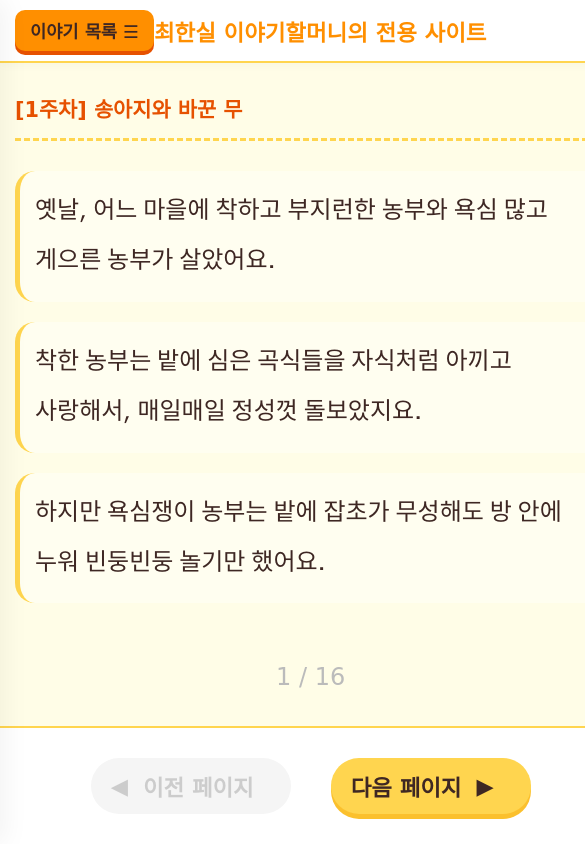
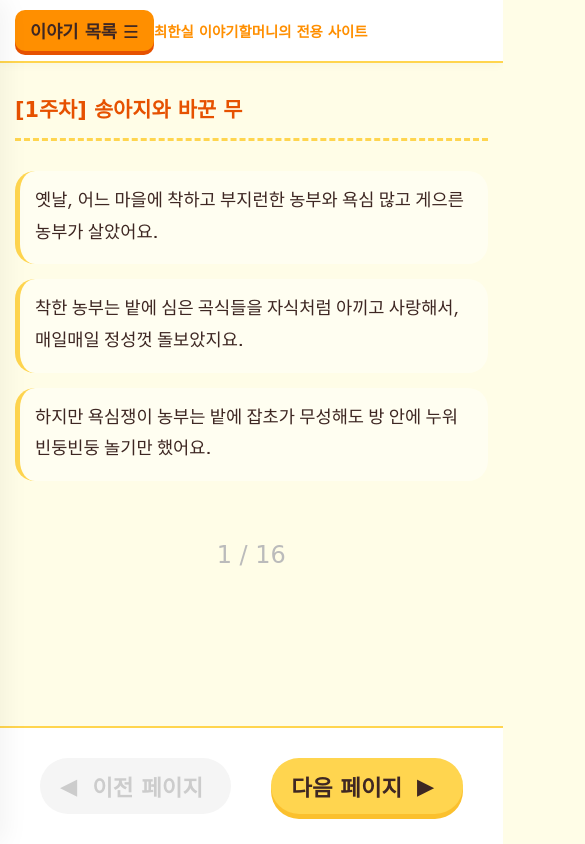
Before and after one commit to ddpvcbgv-cpu/mom, a plain HTML site: page reader.html in a window 390 px wide. Shown: the top 844 px of the page, 585 px wide, since content can reach past the window. Drawn offline with Linux system fonts and the light colour scheme; a web font is replaced by a local one.

Commit message:
UI: Adjust mobile story font size and reduce site title size

```diff
--- a/styles.css
+++ b/styles.css
@@ -173,8 +173,8 @@
 
 .site-title {
   font-family: var(--font-title);
-  font-size: 1.6rem;
-  /* Reduced from 2.2rem */
+  font-size: 1.1rem;
+  /* Reduced to ~2/3 of 1.6rem */
   font-weight: 700;
   color: var(--accent-orange);
   white-space: nowrap;
@@ -309,7 +309,8 @@
 /* Responsive */
 @media (max-width: 768px) {
   .site-title {
-    font-size: 1.4rem;
+    font-size: 0.9rem;
+    /* Reduced font size for mobile */
   }
 
   .header {
@@ -326,9 +327,11 @@
   }
 
   .page-content {
-    font-size: 1.5rem;
-    line-height: 2.1;
-    gap: 20px;
+    font-size: 1.1rem;
+    /* Reduced from 1.5rem to fit screen better */
+    line-height: 1.8;
+    /* Adjusted from 2.1 */
+    gap: 15px;
   }
 
   .sentence {
```
